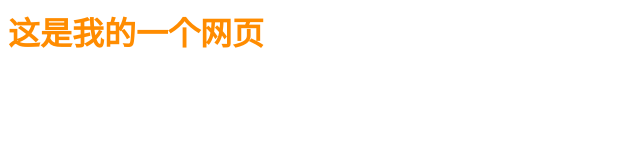
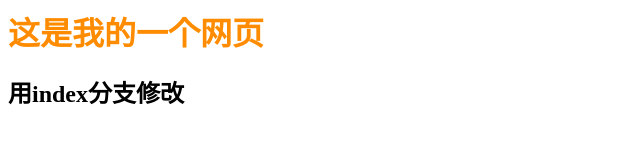
Before and after one commit to cys960318/22, a plain HTML site: page index.html in a window 1280 px wide. Shown: the whole page, without its empty margins (0-640 px from the left). Drawn offline with Linux system fonts and the light colour scheme.

Commit message:
用index分支修改后上交

```diff
--- a/index.html
+++ b/index.html
@@ -9,5 +9,6 @@
 </head>
 <body>
     <h1>这是我的一个网页</h1>
+    <h2>用index分支修改</h2>
 </body>
 </html>
```
